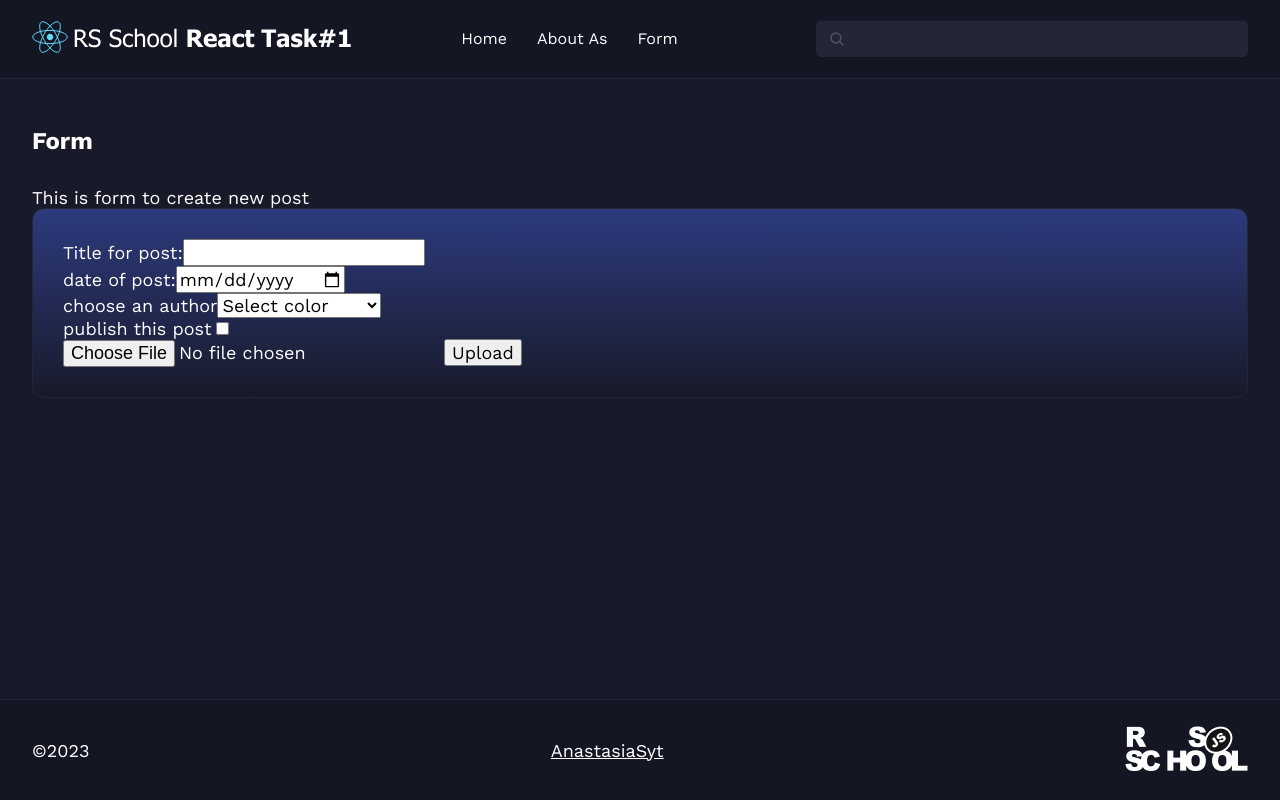
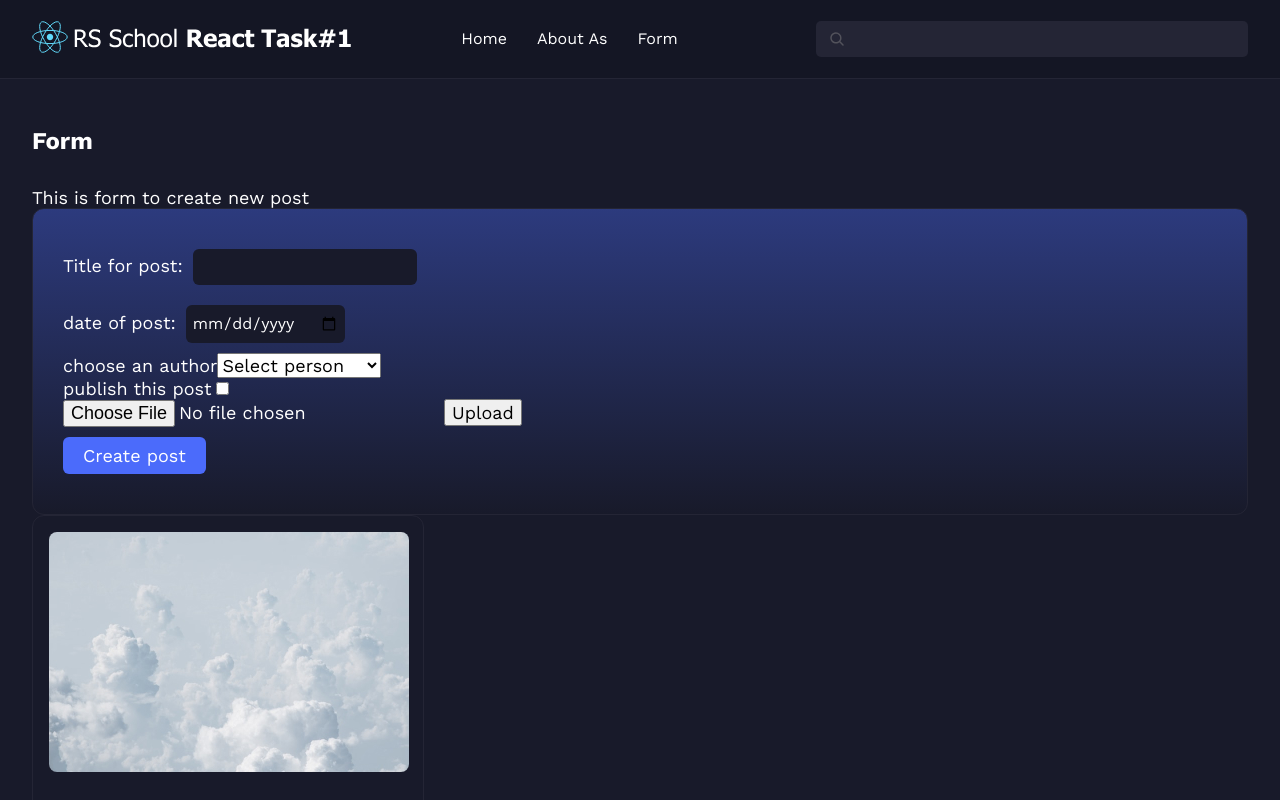
Before and after one commit to AnastasiaSyt/React_3s, a React (Vite) app: page /form in a window 1280 px wide. Shown: the top 800 px of the page. Built offline with nearby package versions, Linux system fonts and the light colour scheme.

Commit message:
feat: add original button and inputs

```diff
--- a/src/components/TitleForm.tsx
+++ b/src/components/TitleForm.tsx
@@ -1,22 +1,63 @@
-import React from 'react';
+import React, { type RefObject, type LegacyRef } from 'react';
+import { type TCardItem } from 'types/card_type';
 import '../styles/Form.css';
+import CardItem from './CardItem';
+import OriginalButton from './UI/Button/OriginalButton';
+import OriginalInput from './UI/Input/OriginalInput';
 
 class TitleForm extends React.Component {
+  textInput: string | ((instance: HTMLInputElement | null) => void) | RefObject<HTMLInputElement>;
+  item: TCardItem | undefined;
+  textDate: React.RefObject<unknown>;
+
+  constructor(props) {
+    super(props);
+    // this.handleSubmit = this.handleSubmit.bind(this);
+    this.addNewCard = this.addNewCard.bind(this);
+    this.textInput = React.createRef();
+    this.textDate = React.createRef();
+    this.item = {
+      id: 0,
+      image: '../public/2.jpg',
+      title: this.textInput.current?.value,
+      person_img: '../public/jason.png',
+      person: 'Jason Francisco',
+      date: this.textDate.current?.value,
+    };
+  }
+
+  // handleSubmit(event: { preventDefault: () => void }) {
+  //   alert(this.textInput.current.value);
+  //   event.preventDefault();
+  // }
+
+  addNewCard(event: { preventDefault: () => void }) {
+    event.preventDefault();
+    const newCard = {
+      title: this.textInput.current.value,
+      date: this.textDate.current.value,
+      r: 'jjj',
+    };
+    console.log(newCard);
+  }
+
   render() {
     return (
+      <>
+        <>
           <form className="form_post">
             <label>
               <span>Title for post:</span>
-          <input type="textareas" required />
+              <OriginalInput type="textareas" ref={this.textInput} required />
             </label>
             <label>
               <span>date of post:</span>
-          <input type="date" required />
+              <OriginalInput type="date" ref={this.textDate} required />
             </label>
             <label>
               <span>choose an author</span>
               <select>
-            <option>Select color</option>
+                <option>Select person</option>
                 <option value="Tracey Wilson">Tracey Wilson</option>
                 <option value="Jason Francisco">Jason Francisco</option>
                 <option value="Elizabeth Slavin">Elizabeth Slavin</option>
@@ -32,7 +73,17 @@ class TitleForm extends React.Component {
               <input type="file" />
               <button type="submit">Upload</button>
             </label>
+            <label>
+              <OriginalButton onClick={this.addNewCard} type="submit">
+                Create post
+              </OriginalButton>
+            </label>
           </form>
+        </>
+        <>
+          <CardItem item={this.item} />
+        </>
+      </>
     );
   }
 }
--- /dev/null
+++ b/src/components/UI/Button/Button.module.css
@@ -0,0 +1,20 @@
+.button {
+    padding: 8px 20px;
+    gap: 12px;
+
+    margin: 10px 0;
+
+    /* width: 320px; */
+    /* height: 48px; */
+
+    background: #4B6BFB;
+    border-radius: 6px;
+    cursor: pointer;
+
+    border: none;
+    color: white;
+}
+
+.button:hover {
+    background: #1A33A3;
+}
--- /dev/null
+++ b/src/components/UI/Button/OriginalButton.tsx
@@ -0,0 +1,10 @@
+import React from 'react';
+import classes from './Button.module.css';
+
+class OriginalButton extends React.Component {
+  render() {
+    return <button className={classes.button}>{this.props.children}</button>;
+  }
+}
+
+export default OriginalButton;
--- /dev/null
+++ b/src/components/UI/Input/Input.module.css
@@ -0,0 +1,15 @@
+.input{
+    font-family: 'Work Sans';
+    font-style: normal;
+    font-weight: 400;
+    font-size: 16px;
+    line-height: 24px;
+
+    width: auto;
+    background: #181A2A;
+    color: white;
+    border: none;
+    border-radius: 6px;
+    padding: 6px 6px;
+    margin: 10px 10px;
+}
--- /dev/null
+++ b/src/components/UI/Input/OriginalInput.tsx
@@ -0,0 +1,10 @@
+import React from 'react';
+import classes from './Input.module.css';
+
+class OriginalInput extends React.Component {
+  render() {
+    return <input {...this.props} className={classes.input} />;
+  }
+}
+
+export default React.forwardRef((props, ref) => <OriginalInput innerRef={ref} {...props} />);
```
Lines whose indentation alone changed are shown as unchanged.
